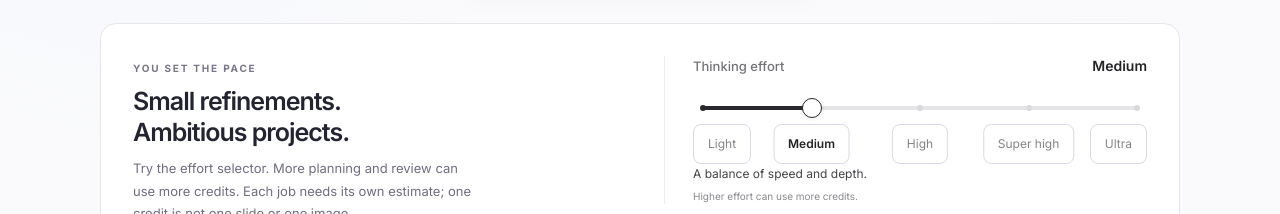
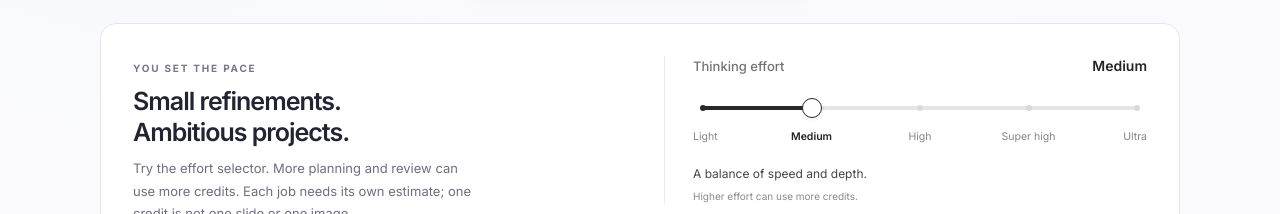
Before and after one commit to Kerim-Sabic/Makeborne, a Next.js app: page /billing in a window 1280 px wide. Shown: the part 1428-1642 px from the top of the page. Built offline with nearby package versions, Linux system fonts and the light colour scheme.

Commit message:
Keep slider labels consistent across billing and studio

```diff
--- a/src/app/effort-control.css
+++ b/src/app/effort-control.css
@@ -22,10 +22,10 @@
 .mbe-effort-track input:focus-visible::-webkit-slider-thumb { outline:3px solid #c9c9ce; outline-offset:3px; }
 .mbe-effort-track input:focus-visible::-moz-range-thumb { outline:3px solid #c9c9ce; outline-offset:3px; }
 .mbe-effort-stops { position:relative; height:28px; margin:1px 10px 0; }
-.mbe-effort-stops button { position:absolute; left:var(--stop); transform:translateX(-50%); border:0; border-radius:4px; padding:5px 0; margin:0; color:#858589; background:transparent; font-family:inherit; font-size:10.5px; line-height:16px; font-weight:400; white-space:nowrap; cursor:pointer; }
-.mbe-effort-stops button:first-child { left:-10px; transform:none; }
-.mbe-effort-stops button:last-child { left:auto; right:-10px; transform:none; }
-.mbe-effort-stops button[aria-pressed=true],.mbe-effort-stops button:hover { color:#242427; font-weight:550; }
+.mbe-effort .mbe-effort-stops button { position:absolute; left:var(--stop); transform:translateX(-50%); display:block; width:auto; min-width:0; min-height:0; border:0; border-radius:4px; padding:5px 0; margin:0; color:#858589; background:transparent; font-family:inherit; font-size:10.5px; line-height:16px; font-weight:400; white-space:nowrap; cursor:pointer; }
+.mbe-effort .mbe-effort-stops button:first-child { left:-10px; transform:none; }
+.mbe-effort .mbe-effort-stops button:last-child { left:auto; right:-10px; transform:none; }
+.mbe-effort .mbe-effort-stops button[aria-pressed=true],.mbe-effort .mbe-effort-stops button:hover { color:#242427; font-weight:550; }
 .mbe-effort .mbe-effort-description { margin:13px 0 0; color:#454549; font-size:12px; line-height:18px; min-height:18px; }
 .mbe-effort .mbe-effort-cost { margin:5px 0 0; color:#89898e; font-size:11px; line-height:17px; }
 .mbe-effort:disabled { opacity:.5; }
```
